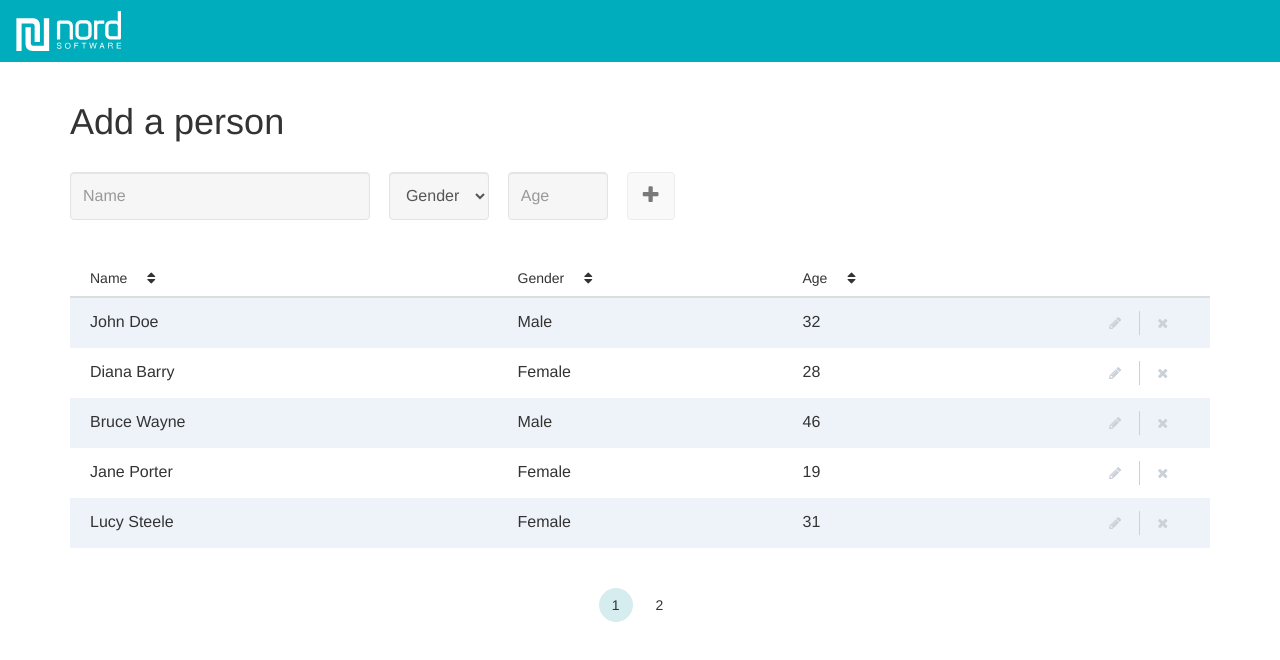
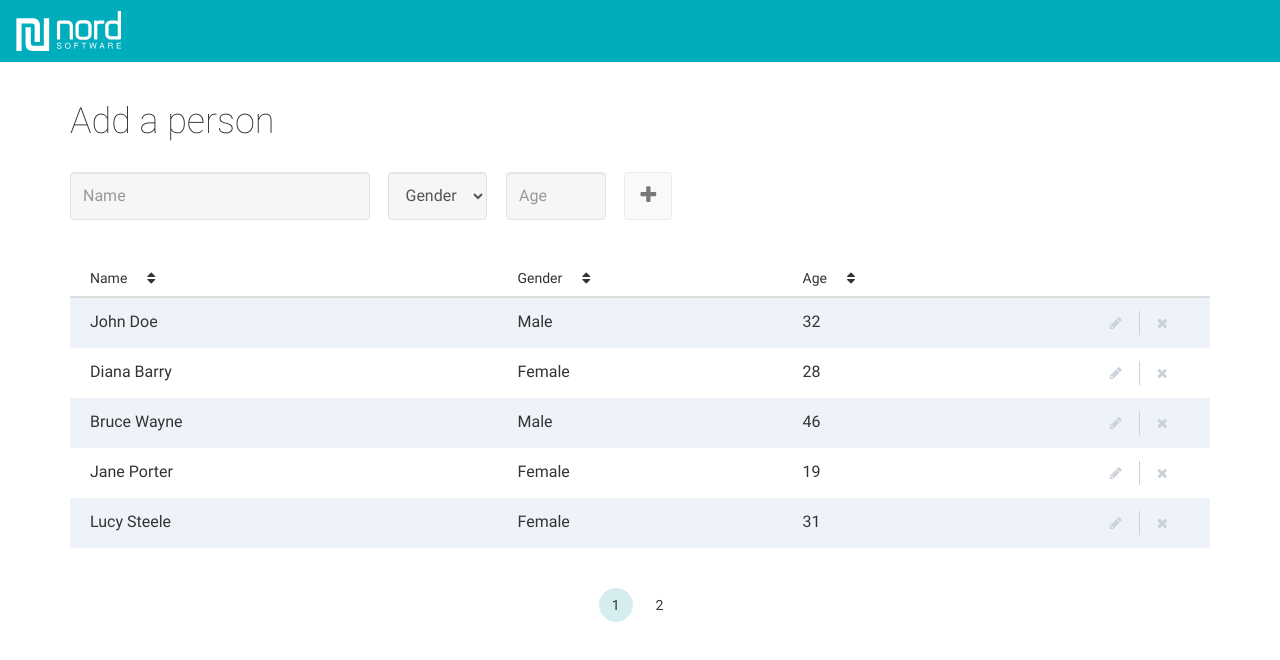
Before and after one commit to jorilindell/nord-basic-html5-test, a plain HTML site: page index.html in a window 1280 px wide. Drawn offline with Linux system fonts and the light colour scheme.

Commit message:
Add files via upload

```diff
--- a/css/site.less
+++ b/css/site.less
@@ -1,4 +1,19 @@
 /* NAVBAR STYLES */
+body, p, h1, h2, h3, h4, h5, h6 {
+    font-family: Roboto,sans-serif;
+    font-style: normal;
+    font-weight: 300;
+}
+body, p {
+    font-family: Roboto,sans-serif;
+    font-style: normal;
+    font-weight: 400;
+}
+h1, h2, h3, h4, h5, h6 {
+    font-family: Roboto,sans-serif;
+    font-style: normal;
+    font-weight: 200;
+}
 .navbar-default {
 	background-color: #00ADBD;
 	border-color: #00ADBD;
@@ -147,7 +162,8 @@
   }
   .modal-body {
     p {
-		font-size: 18px;
+      font-size: 20px;
+      font-weight: 200;
     }
     .modal-button-container {
       margin-top: 40px;
--- /dev/null
+++ b/fonts/roboto.css
@@ -0,0 +1,168 @@
+/* cyrillic-ext */
+@font-face {
+  font-family: 'Roboto';
+  font-style: normal;
+  font-weight: 100;
+  src: local('Roboto Thin'), local('Roboto-Thin'), url(https://fonts.gstatic.com/s/roboto/v15/ty9dfvLAziwdqQ2dHoyjphTbgVql8nDJpwnrE27mub0.woff2) format('woff2');
+  unicode-range: U+0460-052F, U+20B4, U+2DE0-2DFF, U+A640-A69F;
+}
+/* cyrillic */
+@font-face {
+  font-family: 'Roboto';
+  font-style: normal;
+  font-weight: 100;
+  src: local('Roboto Thin'), local('Roboto-Thin'), url(https://fonts.gstatic.com/s/roboto/v15/frNV30OaYdlFRtH2VnZZdhTbgVql8nDJpwnrE27mub0.woff2) format('woff2');
+  unicode-range: U+0400-045F, U+0490-0491, U+04B0-04B1, U+2116;
+}
+/* greek-ext */
+@font-face {
+  font-family: 'Roboto';
+  font-style: normal;
+  font-weight: 100;
+  src: local('Roboto Thin'), local('Roboto-Thin'), url(https://fonts.gstatic.com/s/roboto/v15/gwVJDERN2Amz39wrSoZ7FxTbgVql8nDJpwnrE27mub0.woff2) format('woff2');
+  unicode-range: U+1F00-1FFF;
+}
+/* greek */
+@font-face {
+  font-family: 'Roboto';
+  font-style: normal;
+  font-weight: 100;
+  src: local('Roboto Thin'), local('Roboto-Thin'), url(https://fonts.gstatic.com/s/roboto/v15/aZMswpodYeVhtRvuABJWvBTbgVql8nDJpwnrE27mub0.woff2) format('woff2');
+  unicode-range: U+0370-03FF;
+}
+/* vietnamese */
+@font-face {
+  font-family: 'Roboto';
+  font-style: normal;
+  font-weight: 100;
+  src: local('Roboto Thin'), local('Roboto-Thin'), url(https://fonts.gstatic.com/s/roboto/v15/VvXUGKZXbHtX_S_VCTLpGhTbgVql8nDJpwnrE27mub0.woff2) format('woff2');
+  unicode-range: U+0102-0103, U+1EA0-1EF9, U+20AB;
+}
+/* latin-ext */
+@font-face {
+  font-family: 'Roboto';
+  font-style: normal;
+  font-weight: 100;
+  src: local('Roboto Thin'), local('Roboto-Thin'), url(https://fonts.gstatic.com/s/roboto/v15/e7MeVAyvogMqFwwl61PKhBTbgVql8nDJpwnrE27mub0.woff2) format('woff2');
+  unicode-range: U+0100-024F, U+1E00-1EFF, U+20A0-20AB, U+20AD-20CF, U+2C60-2C7F, U+A720-A7FF;
+}
+/* latin */
+@font-face {
+  font-family: 'Roboto';
+  font-style: normal;
+  font-weight: 100;
+  src: local('Roboto Thin'), local('Roboto-Thin'), url(https://fonts.gstatic.com/s/roboto/v15/2tsd397wLxj96qwHyNIkxPesZW2xOQ-xsNqO47m55DA.woff2) format('woff2');
+  unicode-range: U+0000-00FF, U+0131, U+0152-0153, U+02C6, U+02DA, U+02DC, U+2000-206F, U+2074, U+20AC, U+2212, U+2215, U+E0FF, U+EFFD, U+F000;
+}
+/* cyrillic-ext */
+@font-face {
+  font-family: 'Roboto';
+  font-style: normal;
+  font-weight: 300;
+  src: local('Roboto Light'), local('Roboto-Light'), url(https://fonts.gstatic.com/s/roboto/v15/0eC6fl06luXEYWpBSJvXCBJtnKITppOI_IvcXXDNrsc.woff2) format('woff2');
+  unicode-range: U+0460-052F, U+20B4, U+2DE0-2DFF, U+A640-A69F;
+}
+/* cyrillic */
+@font-face {
+  font-family: 'Roboto';
+  font-style: normal;
+  font-weight: 300;
+  src: local('Roboto Light'), local('Roboto-Light'), url(https://fonts.gstatic.com/s/roboto/v15/Fl4y0QdOxyyTHEGMXX8kcRJtnKITppOI_IvcXXDNrsc.woff2) format('woff2');
+  unicode-range: U+0400-045F, U+0490-0491, U+04B0-04B1, U+2116;
+}
+/* greek-ext */
+@font-face {
+  font-family: 'Roboto';
+  font-style: normal;
+  font-weight: 300;
+  src: local('Roboto Light'), local('Roboto-Light'), url(https://fonts.gstatic.com/s/roboto/v15/-L14Jk06m6pUHB-5mXQQnRJtnKITppOI_IvcXXDNrsc.woff2) format('woff2');
+  unicode-range: U+1F00-1FFF;
+}
+/* greek */
+@font-face {
+  font-family: 'Roboto';
+  font-style: normal;
+  font-weight: 300;
+  src: local('Roboto Light'), local('Roboto-Light'), url(https://fonts.gstatic.com/s/roboto/v15/I3S1wsgSg9YCurV6PUkTORJtnKITppOI_IvcXXDNrsc.woff2) format('woff2');
+  unicode-range: U+0370-03FF;
+}
+/* vietnamese */
+@font-face {
+  font-family: 'Roboto';
+  font-style: normal;
+  font-weight: 300;
+  src: local('Roboto Light'), local('Roboto-Light'), url(https://fonts.gstatic.com/s/roboto/v15/NYDWBdD4gIq26G5XYbHsFBJtnKITppOI_IvcXXDNrsc.woff2) format('woff2');
+  unicode-range: U+0102-0103, U+1EA0-1EF9, U+20AB;
+}
+/* latin-ext */
+@font-face {
+  font-family: 'Roboto';
+  font-style: normal;
+  font-weight: 300;
+  src: local('Roboto Light'), local('Roboto-Light'), url(https://fonts.gstatic.com/s/roboto/v15/Pru33qjShpZSmG3z6VYwnRJtnKITppOI_IvcXXDNrsc.woff2) format('woff2');
+  unicode-range: U+0100-024F, U+1E00-1EFF, U+20A0-20AB, U+20AD-20CF, U+2C60-2C7F, U+A720-A7FF;
+}
+/* latin */
+@font-face {
+  font-family: 'Roboto';
+  font-style: normal;
+  font-weight: 300;
+  src: local('Roboto Light'), local('Roboto-Light'), url(https://fonts.gstatic.com/s/roboto/v15/Hgo13k-tfSpn0qi1SFdUfVtXRa8TVwTICgirnJhmVJw.woff2) format('woff2');
+  unicode-range: U+0000-00FF, U+0131, U+0152-0153, U+02C6, U+02DA, U+02DC, U+2000-206F, U+2074, U+20AC, U+2212, U+2215, U+E0FF, U+EFFD, U+F000;
+}
+/* cyrillic-ext */
+@font-face {
+  font-family: 'Roboto';
+  font-style: normal;
+  font-weight: 400;
+  src: local('Roboto'), local('Roboto-Regular'), url(https://fonts.gstatic.com/s/roboto/v15/ek4gzZ-GeXAPcSbHtCeQI_esZW2xOQ-xsNqO47m55DA.woff2) format('woff2');
+  unicode-range: U+0460-052F, U+20B4, U+2DE0-2DFF, U+A640-A69F;
+}
+/* cyrillic */
+@font-face {
+  font-family: 'Roboto';
+  font-style: normal;
+  font-weight: 400;
+  src: local('Roboto'), local('Roboto-Regular'), url(https://fonts.gstatic.com/s/roboto/v15/mErvLBYg_cXG3rLvUsKT_fesZW2xOQ-xsNqO47m55DA.woff2) format('woff2');
+  unicode-range: U+0400-045F, U+0490-0491, U+04B0-04B1, U+2116;
+}
+/* greek-ext */
+@font-face {
+  font-family: 'Roboto';
+  font-style: normal;
+  font-weight: 400;
+  src: local('Roboto'), local('Roboto-Regular'), url(https://fonts.gstatic.com/s/roboto/v15/-2n2p-_Y08sg57CNWQfKNvesZW2xOQ-xsNqO47m55DA.woff2) format('woff2');
+  unicode-range: U+1F00-1FFF;
+}
+/* greek */
+@font-face {
+  font-family: 'Roboto';
+  font-style: normal;
+  font-weight: 400;
+  src: local('Roboto'), local('Roboto-Regular'), url(https://fonts.gstatic.com/s/roboto/v15/u0TOpm082MNkS5K0Q4rhqvesZW2xOQ-xsNqO47m55DA.woff2) format('woff2');
+  unicode-range: U+0370-03FF;
+}
+/* vietnamese */
+@font-face {
+  font-family: 'Roboto';
+  font-style: normal;
+  font-weight: 400;
+  src: local('Roboto'), local('Roboto-Regular'), url(https://fonts.gstatic.com/s/roboto/v15/NdF9MtnOpLzo-noMoG0miPesZW2xOQ-xsNqO47m55DA.woff2) format('woff2');
+  unicode-range: U+0102-0103, U+1EA0-1EF9, U+20AB;
+}
+/* latin-ext */
+@font-face {
+  font-family: 'Roboto';
+  font-style: normal;
+  font-weight: 400;
+  src: local('Roboto'), local('Roboto-Regular'), url(https://fonts.gstatic.com/s/roboto/v15/Fcx7Wwv8OzT71A3E1XOAjvesZW2xOQ-xsNqO47m55DA.woff2) format('woff2');
+  unicode-range: U+0100-024F, U+1E00-1EFF, U+20A0-20AB, U+20AD-20CF, U+2C60-2C7F, U+A720-A7FF;
+}
+/* latin */
+@font-face {
+  font-family: 'Roboto';
+  font-style: normal;
+  font-weight: 400;
+  src: local('Roboto'), local('Roboto-Regular'), url(https://fonts.gstatic.com/s/roboto/v15/CWB0XYA8bzo0kSThX0UTuA.woff2) format('woff2');
+  unicode-range: U+0000-00FF, U+0131, U+0152-0153, U+02C6, U+02DA, U+02DC, U+2000-206F, U+2074, U+20AC, U+2212, U+2215, U+E0FF, U+EFFD, U+F000;
+}
--- a/index.html
+++ b/index.html
@@ -9,6 +9,7 @@
 <!-- Bootstrap -->
 <link href="bootstrap-3.3.7/css/bootstrap.min.css" rel="stylesheet" type="text/css">
 <link href="fonts/font-awesome-4.7.0/css/font-awesome.min.css" rel="stylesheet" type="text/css">
+<link href="fonts/roboto.css" rel="stylesheet">
 <link href="css/site.css" rel="stylesheet" type="text/css">
 </head>
 <body>
@@ -94,7 +95,7 @@
         <div class="text-center">
           <ul class="pagination">
             <!-- ko foreach: totalPagesHolder -->
-            <li data-bind="css: {active: $parent.pageNumber() + 1 == $data }"><a href="#" data-bind="click: $parent.pageController"><span data-bind="text: $data"></span></a></li>
+            <li data-bind="css: {active: $parent.pageNumber() == $data }"><a href="#" data-bind="click: $parent.pageController"><span data-bind="text: $data"></span></a></li>
             <!-- /ko -->
           </ul>
         </div>
--- a/js/viewmodel.js
+++ b/js/viewmodel.js
@@ -129,9 +129,12 @@ var ViewModel = function() {
 
   this.deleteUser = function() {
     self.users.remove(self.activeUser());
+	if(self.pageNumber() > self.totalPagesHolder().length) {
+		self.pageNumber(self.pageNumber() - 1);
+	}
   }
   /* PAGINATION RELATED FUNCTIONS AND VARIABLES */
-  this.pageNumber = ko.observable(0);
+  this.pageNumber = ko.observable(1);
   this.nbPerPage = 5;
   this.totalPagesHolder = ko.observableArray([]);
   this.totalPages = ko.computed(function() {
@@ -146,11 +149,11 @@ var ViewModel = function() {
   });
 
   this.pageController = function(targetPage) {
-    return self.pageNumber(targetPage - 1);
+    return self.pageNumber(targetPage);
   };
 
   this.paginatedUsers = ko.computed(function() {
-    var first = self.pageNumber() * self.nbPerPage;
+    const first = (self.pageNumber() - 1) * self.nbPerPage;
     return self.users.slice(first, first + self.nbPerPage);
   });
 };
```
Also changed, not shown: css/site.css.
